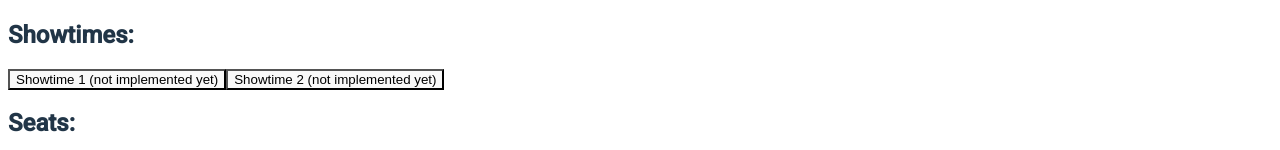
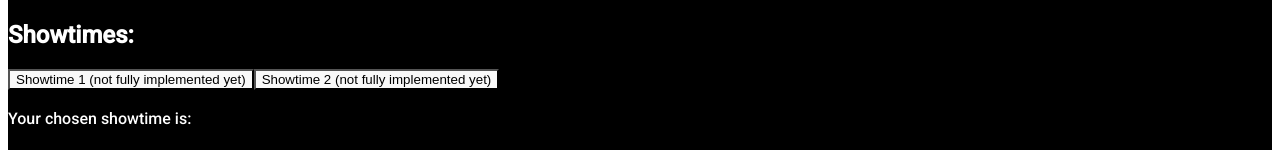
Before and after one commit to ticket-kings/movie-theatre-system-frontend, a React (Vite) app: page /movie/1 in a window 1280 px wide. Shown: the part 789-939 px from the top of the page. Built offline with nearby package versions, Linux system fonts and the light colour scheme; no server answers.

Commit message:
Update individual movie page

```diff
--- a/src/Pages/Individualmoviepage/Individualmoviepage.jsx
+++ b/src/Pages/Individualmoviepage/Individualmoviepage.jsx
@@ -1,20 +1,26 @@
 import React, { useEffect, useState } from "react";
 import { Header } from "../../Components/Header/Header";
-import seatIcon from "../../Assets/seat.png";
+import seatIcon from "../../Assets/seatinverse.png";
 import "./individualmoviepage.css";
 
 const Individualmoviepage = () => {
   const [seats, setSeats] = useState([]);
   const [movie, setMovie] = useState({});
 
+  const [chosenShowtime, setChosenShowtime] = useState();
   const [chosenSeat, setChosenSeat] = useState();
+
+  const chooseShowtime = (showtime) => {
+    setChosenShowtime(showtime);
+    // Fetch new seats for the specific showtime
+  };
 
   const chooseSeat = (seat) => {
     setChosenSeat(seat.seatNumber);
   };
 
   const getTickets = () => {
-    console.log("Tickets");
+    console.log("Get Tickets");
   };
 
   const backend_endpoint = "http://localhost:8080";
@@ -22,7 +28,7 @@ const Individualmoviepage = () => {
   const fetchMovie = async () => {
     await fetch(`${backend_endpoint}/api/v1/movie`)
       .then((res) => res.json())
-      .then((data) => setMovie(data[0]))
+      .then((data) => setMovie(data[0])) // Change this dynamically for chosen movie!
       .catch((error) => console.log(error));
   };
 
@@ -39,30 +45,31 @@ const Individualmoviepage = () => {
   }, []);
 
   return (
-    <div className="productpage_container">
+    <div className="moviepage_container">
       <Header />
-      {console.log(movie)}
-      <div className="individualproduct_container">
+      <div className="individualmovie_container">
         <h1>{movie.name}</h1>
-        <img
-          src={movie.imageUrl}
-          width={400}
-          height={600}
-        />
+        <img src={movie.imageUrl} width={400} height={600} />
         <p>{movie.description}</p>
         <p>$10.00</p>
       </div>
 
       <div>
         <h2>Showtimes:</h2>
-        <button>Showtime 1 (not implemented yet)</button>
-        <button>Showtime 2 (not implemented yet)</button>
+        <button onClick={() => chooseShowtime(1)}>
+          Showtime 1 (not fully implemented yet)
+        </button>
+        <button onClick={() => chooseShowtime(2)}>
+          Showtime 2 (not fully implemented yet)
+        </button>
+        <p>Your chosen showtime is: {chosenShowtime}</p>
       </div>
 
       <div>
         <h2>Seats:</h2>
         <div className="seats">
-          {seats &&
+          {chosenShowtime &&
+            seats &&
             seats.slice(0, 5).map((seat, index) => (
               <div key={index}>
                 {seat.seatNumber}
@@ -75,7 +82,8 @@ const Individualmoviepage = () => {
             ))}
         </div>
         <div className="seats">
-          {seats &&
+          {chosenShowtime &&
+            seats &&
             seats.slice(5, 10).map((seat, index) => (
               <div key={index}>
                 {seat.seatNumber}
--- a/src/Pages/Individualmoviepage/individualmoviepage.css
+++ b/src/Pages/Individualmoviepage/individualmoviepage.css
@@ -1,3 +1,8 @@
+.moviepage_container {
+    background-color: black;
+    color: white;
+}
+
 .seats {
     display: flex;
     flex-direction: row;
```
Also changed, not shown: src/Assets/seatinverse.png (added).
